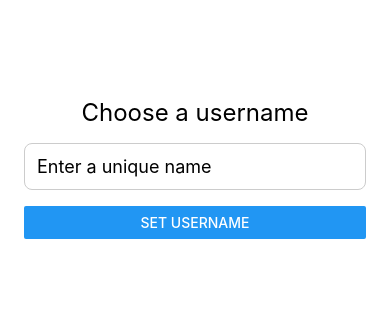
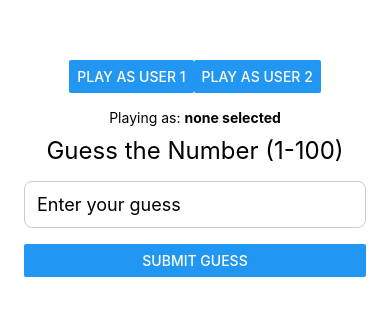
Before and after one commit to Edison-Tong/random-number-guesser-app, a React Native app: screen / in a window 390 px wide. Shown: the part 254-570 px from the top of the page. Built offline with nearby package versions, Linux system fonts and the light colour scheme; no server answers; the database is empty.

Commit message:
Revert "create your own username and it persists"
This reverts commit 7b6abc8126379e916a7ac71533b44c29e951d2eb.

```diff
--- a/App.js
+++ b/App.js
@@ -1,51 +1,36 @@
 import React, { useState, useEffect } from "react";
-import { Keyboard, Alert } from "react-native";
-import AsyncStorage from "@react-native-async-storage/async-storage";
-import { db } from "./firebase";
-import { doc, setDoc, onSnapshot, updateDoc } from "firebase/firestore";
+import { Keyboard } from "react-native";
+import { db } from "./firebase"; // 👈 Make sure the path is correct
+import { doc, setDoc, onSnapshot, updateDoc } from "firebase/firestore"; // 👈 Import updateDoc
 import { submitGuess } from "./firebaseHelpers";
 
 import { View, Text, TextInput, Button, StyleSheet } from "react-native";
 
 export default function App() {
-  const [username, setUsername] = useState("");
   const [guess, setGuess] = useState("");
   const [result, setResult] = useState("");
+  const [userId, setUserId] = useState("");
   const [randomNumber, setRandomNumber] = useState(null);
-  const [nameInput, setNameInput] = useState("");
 
-  // Load saved username on launch
   useEffect(() => {
-    const loadUsername = async () => {
-      const stored = await AsyncStorage.getItem("username");
-      if (stored) {
-        setUsername(stored);
-      }
-    };
-    loadUsername();
-  }, []);
-
-  // Game logic once username is set
-  useEffect(() => {
-    if (!username) return;
-
     const today = new Date().toISOString().split("T")[0];
     const docRef = doc(db, "dailyGuesses", today);
 
     const unsubscribe = onSnapshot(docRef, async (snapshot) => {
       const data = snapshot.data();
-      if (!data) return;
+      if (!data || !userId) return;
 
       const { guesses = {}, randomNumber } = data;
       setResult(""); // clear old result
 
-      const myGuess = guesses[username];
-      const otherUser = Object.keys(guesses).find((k) => k !== username);
-      const otherGuess = guesses[otherUser];
+      const myGuess = guesses[userId];
+      const otherUserId = userId === "user1" ? "user2" : "user1";
+      const otherGuess = guesses[otherUserId];
 
-      if (guesses[username] && guesses[otherUser]) {
+      if (guesses.user1 && guesses.user2) {
         if (!randomNumber) {
-          const random = Math.floor(Math.random() * 100) + 1;
+          // Generate random number if not already set
+          const random = Math.floor(Math.random() * 2) + 1;
           try {
             await updateDoc(docRef, { randomNumber: random });
             console.log("🎲 Random number generated and saved:", random);
@@ -53,7 +38,8 @@ export default function App() {
             console.log("⚠️ Random number already saved by other user");
           }
         } else {
-          setRandomNumber(randomNumber);
+          // both guessed & number revealed
+          setRandomNumber(randomNumber); // Set the random number state
           const message =
             myGuess === randomNumber
               ? `✅ You guessed it! 🎉 The number was: ${randomNumber}`
@@ -62,61 +48,44 @@ export default function App() {
         }
       } else if (myGuess && !otherGuess) {
         setResult("Waiting for the other player...");
+      } else {
+        setResult(""); // don't show anything yet
       }
     });
 
     return () => unsubscribe();
-  }, [username]);
+  }, [userId]); // Add userId as dependency to ensure it runs when userId changes
 
   const handleGuess = () => {
     Keyboard.dismiss();
 
-    if (!username) {
-      setResult("Please choose a username first.");
+    if (!userId) {
+      setResult("Please select a user first.");
       return;
     }
 
     const myGuess = parseInt(guess, 10);
+
     if (!myGuess || myGuess < 1 || myGuess > 100) {
       setResult("Please enter a number between 1 and 100.");
       return;
     }
 
-    submitGuess(username, myGuess);
+    submitGuess(userId, myGuess);
     setResult("Guess submitted! Waiting for the other player...");
-    setGuess("");
-  };
-
-  const saveUsername = async () => {
-    const name = nameInput.trim();
-    if (!name) {
-      Alert.alert("Invalid name", "Please enter a valid name.");
-      return;
-    }
-
-    await AsyncStorage.setItem("username", name);
-    setUsername(name);
+    setGuess(""); // clear input
   };
 
   return (
     <View style={styles.container}>
-      {!username ? (
-        <>
-          <Text style={styles.title}>Choose a username</Text>
-          <TextInput
-            style={styles.input}
-            value={nameInput}
-            onChangeText={setNameInput}
-            placeholder="Enter a unique name"
-          />
-          <Button title="Set Username" onPress={saveUsername} />
-        </>
-      ) : (
-        <>
+      <View style={{ flexDirection: "row", justifyContent: "center", marginBottom: 16 }}>
+        <Button title="Play as User 1" onPress={() => setUserId("user1")} />
+        <Button title="Play as User 2" onPress={() => setUserId("user2")} />
+      </View>
       <Text style={{ textAlign: "center", marginBottom: 10 }}>
-            Playing as: <Text style={{ fontWeight: "bold" }}>{username}</Text>
+        Playing as: <Text style={{ fontWeight: "bold" }}>{userId || "none selected"}</Text>
       </Text>
-          <Text style={styles.title}>Guess the Number (1–100)</Text>
+      <Text style={styles.title}>Guess the Number (1-100)</Text>
       <TextInput
         style={styles.input}
         keyboardType="numeric"
@@ -126,8 +95,6 @@ export default function App() {
       />
       <Button title="Submit Guess" onPress={handleGuess} />
       {result && <Text style={styles.result}>{result}</Text>}
-        </>
-      )}
     </View>
   );
 }
--- a/package.json
+++ b/package.json
@@ -14,8 +14,7 @@
     "expo-status-bar": "~2.0.1",
     "firebase": "^11.6.0",
     "react": "18.3.1",
-    "react-native": "0.76.9",
-    "@react-native-async-storage/async-storage": "1.23.1"
+    "react-native": "0.76.9"
   },
   "devDependencies": {
     "@babel/core": "^7.20.0"
```
Also changed, not shown: 1 other file (tests, documents, lock files or other folders). Lines whose indentation alone changed are shown as unchanged.
